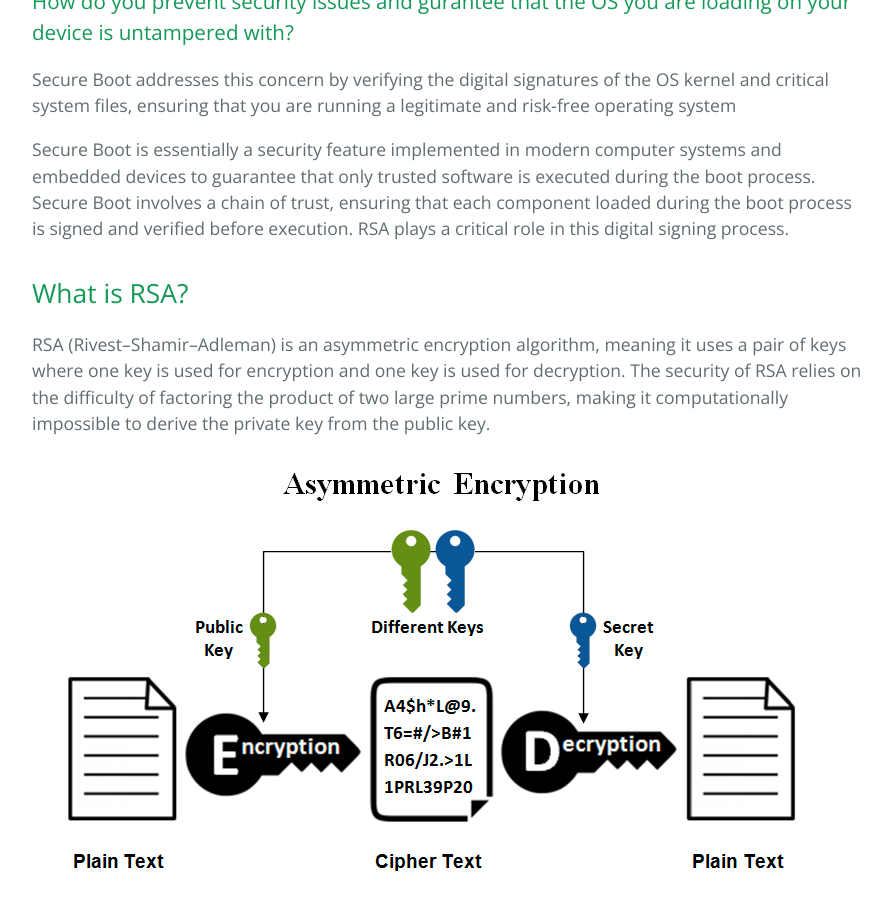
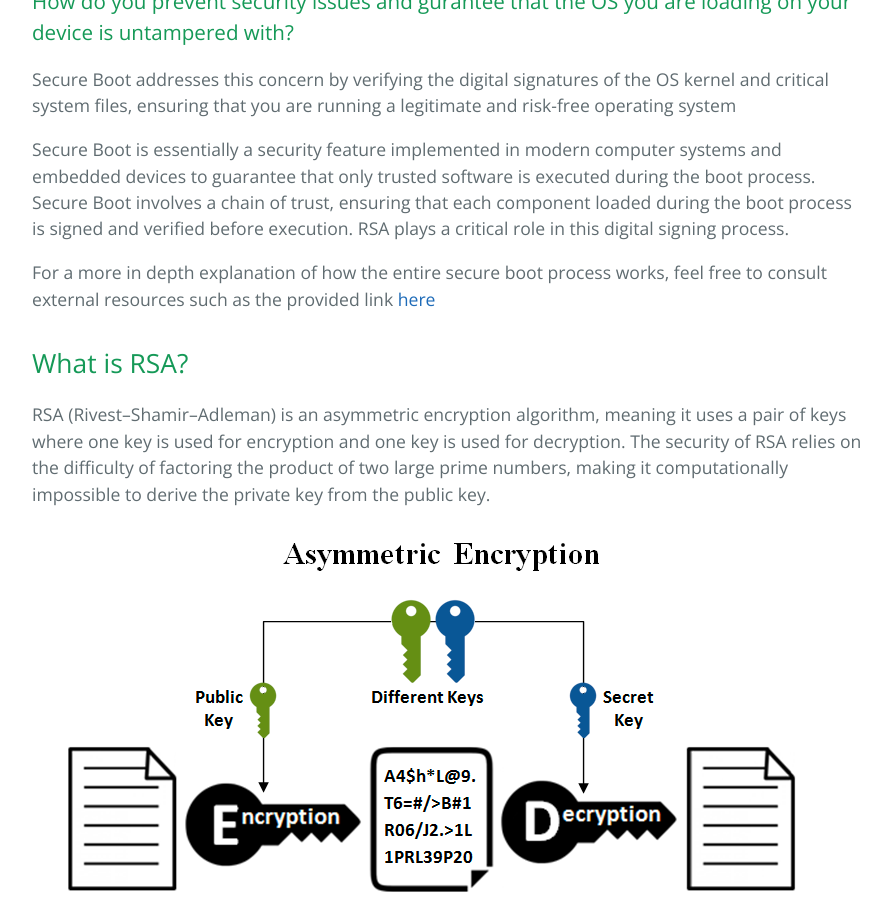
Before and after one commit to learning-software-engineering/learning-software-engineering.github.io, a Jekyll site: the page built from Topics/System_Design/Security/Secure_Boot_RSA.md, in a window 1280 px wide and 900 px high, scrolled down 911 px. Shown: the whole window, without its empty margins (192-1083 px from the left). Built offline with Jekyll 4.4.1, drawn with Linux system fonts in a browser that asks for light colours; our own code applies the rules of GitHub Pages for plain Markdown files.

Commit message:
Incorporated link for more info on secure boot

```diff
--- a/Topics/System_Design/Security/Secure_Boot_RSA.md
+++ b/Topics/System_Design/Security/Secure_Boot_RSA.md
@@ -13,6 +13,9 @@ Secure Boot addresses this concern by verifying the digital signatures of the OS
 
 Secure Boot is essentially a security feature implemented in modern computer systems and embedded devices to guarantee that only trusted software is executed during the boot process.
 Secure Boot involves a chain of trust, ensuring that each component loaded during the boot process is signed and verified before execution. RSA plays a critical role in this digital signing process.
+
+For a more in depth explanation of how the entire secure boot process works, feel free to consult external resources such as the provided link
+[here](https://www.particle.io/iot-guides-and-resources/iot-secure-boot/#:~:text=In%20the%20context%20of%20Internet,at%20the%20time%20of%20manufacture)
 
 
 ## What is RSA?
```
